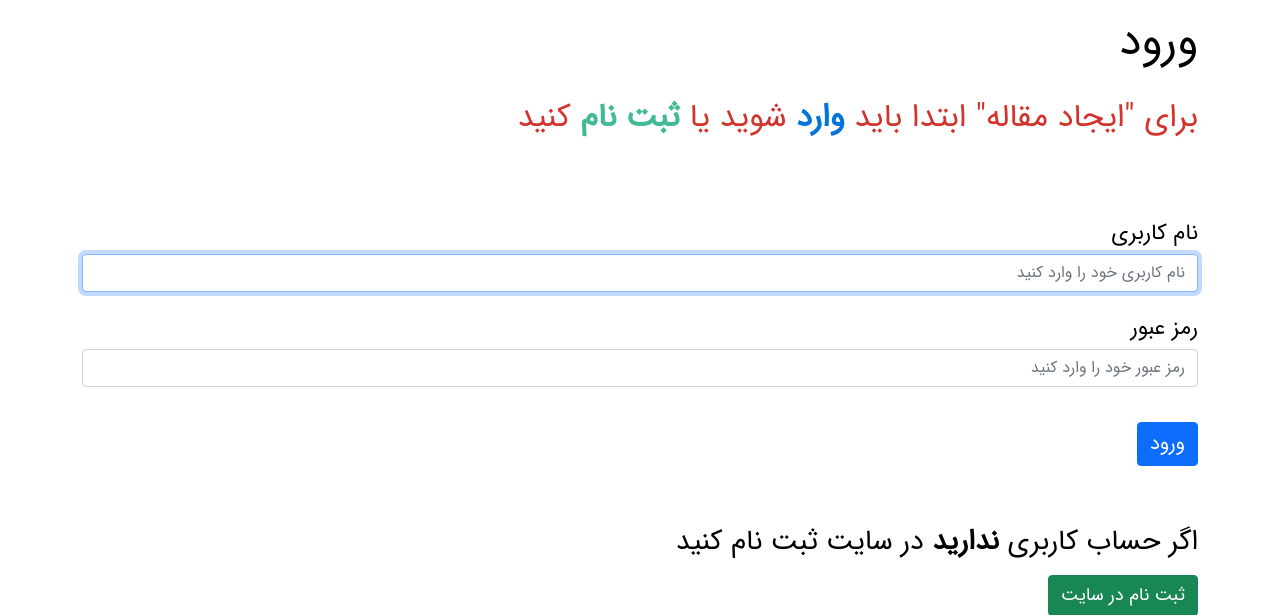
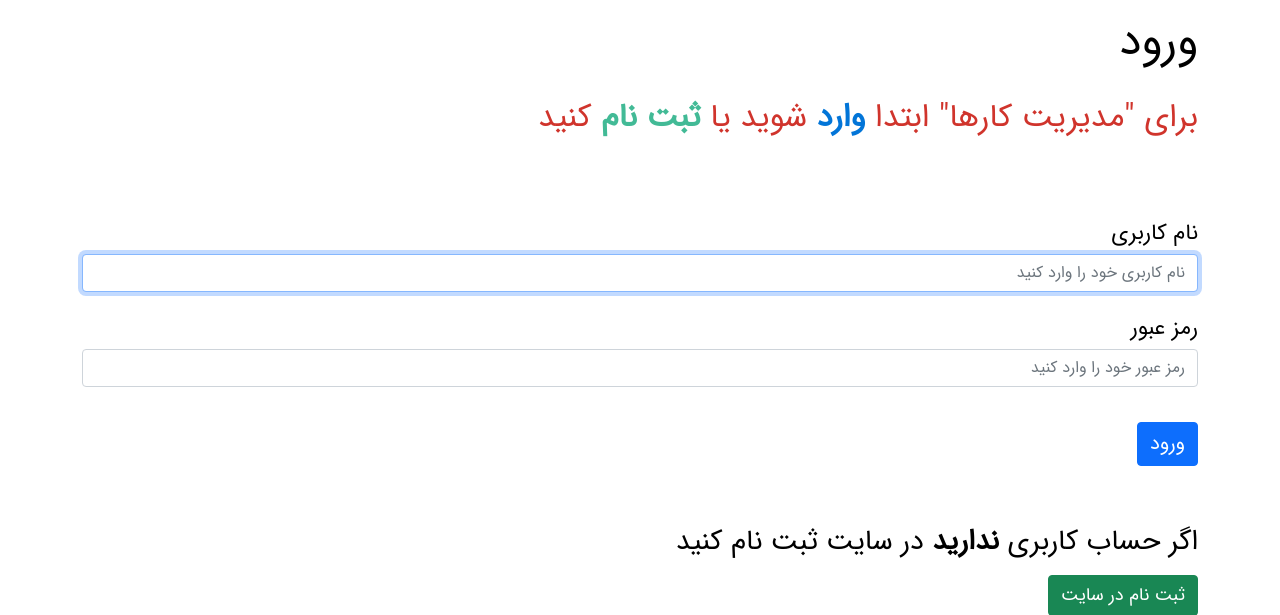
Before and after one commit to dori-dev/django-blog, a Django app: page /accounts/login/?next=/todo/ in a window 1280 px wide. Shown: the part 71-686 px from the top of the page. Run offline with Django 3.2, Linux system fonts and the light colour scheme.

Commit message:
add hint for login

```diff
--- a/accounts/templates/accounts/login.html
+++ b/accounts/templates/accounts/login.html
@@ -6,7 +6,19 @@
 <h1 class="page-label">ورود</h1>
 
 {% if next or request.GET.next %}
+
+
+{% if page == "/todo/" or request.GET.next == "/todo/" %}
+<h2 class="warning">برای "مدیریت کارها" ابتدا <b style="color: #0275d8;">وارد</b> شوید یا <a style="text-decoration: none;" href="{% url 'accounts:register' %}"><b style="color: #42ba96;">ثبت نام</b></a> کنید</h2>
+{% endif %}
+
+
+{% if page == "/articles/create/" or request.GET.next == "/articles/create/" %}
 <h2 class="warning">برای "ایجاد مقاله" ابتدا باید <b style="color: #0275d8;">وارد</b> شوید یا <a style="text-decoration: none;" href="{% url 'accounts:register' %}"><b style="color: #42ba96;">ثبت نام</b></a> کنید</h2>
+{% endif %}
+
+
+
 {% endif %}
 
 <form class="auth-form" action="{% url 'accounts:login' %}" method="post">
```
